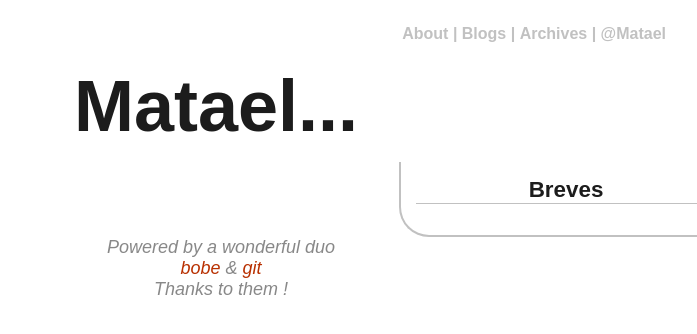
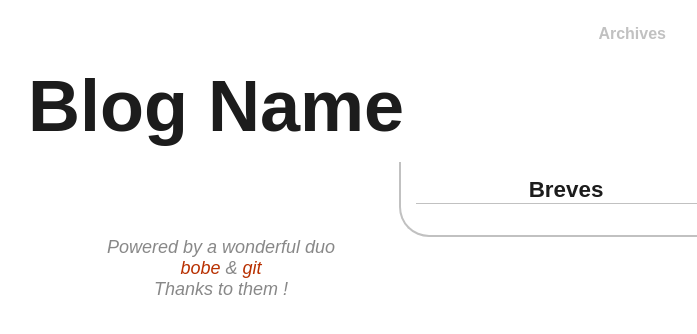
Before and after one commit to matael/bottle-blog-engine, a Python web app: template templates/home.html in a window 1280 px wide. Shown: the top 334 px of the page, without its empty margins (292-989 px from the left). Run offline with Jinja, Linux system fonts and the light colour scheme; the template is opened without the code that fills it, so the values that code supplies are empty.

Commit message:
Strip personnal settings from base.html

```diff
--- a/templates/base.html
+++ b/templates/base.html
@@ -9,18 +9,12 @@
     <body>
         <div id="links">
             <ul>
-                <li><a href="/about">About</a></li>
-                <li> | </li>
-                <li><a href="/blogs">Blogs</a></li>
-                <li> | </li>
                 <li><a href="/archives">Archives</a></li>
-                <li> | </li>
-                <li><a href="http://twitter.com/Matael">@Matael</a></li>
                 <!--<li><a href="<%= @config[:homeurl] %>/index.xml"><img class="rss" src="/rss.png"/></a></li>-->
             </ul>
         </div>
         <header>
-            <h1><a href="/">Matael...</a></h1>
+            <h1><a href="/">Blog Name</a></h1>
         </header>
         {% block body %}
         {% endblock %}
```
